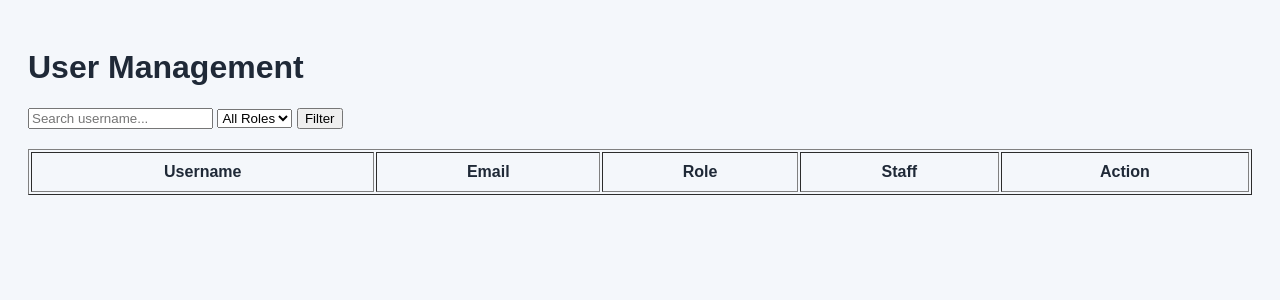
After one commit to JezCruz/Skillvine_Python, a Django app: template templates/staff/users.html in a window 1280 px wide. The commit adds this page. Shown: the top 300 px of the page. Run offline with Django 5.2, Linux system fonts and the light colour scheme; the template is opened without the code that fills it, so the values that code supplies are empty; parts of the project's set-up code (start-up, migrations or seed data) failed here and were passed over.

Commit message:
Skillvine - add staff user management page with search and role filtering

```diff
--- a/staff/urls.py
+++ b/staff/urls.py
@@ -1,6 +1,7 @@
 from django.urls import path
-from .views import staff_dashboard
+from .views import staff_dashboard, staff_users
 
 urlpatterns = [
     path("", staff_dashboard, name="staff_dashboard"),
+    path("users/", staff_users, name="staff_users"),
 ]
--- a/templates/staff/dashboard.html
+++ b/templates/staff/dashboard.html
@@ -14,7 +14,7 @@
             <div class="brand">Skillvine Staff</div>
             <nav>
                 <a href="{% url 'staff_dashboard' %}" class="active">Overview</a>
-                <a href="#">Users</a>
+                <a href="{% url 'staff_users' %}">Users</a>
                 <a href="#">Sales</a>
                 <a href="#">Coins</a>
                 <a href="#">Reports</a>
--- /dev/null
+++ b/templates/staff/users.html
@@ -0,0 +1,55 @@
+{% load static %}
+<!DOCTYPE html>
+<html>
+<head>
+    <title>Staff Users</title>
+    <link rel="stylesheet" href="{% static 'css/staff.css' %}">
+</head>
+<body>
+
+<div class="main-content">
+    <h1>User Management</h1>
+
+    <!-- Search + Filter -->
+    <form method="get" style="margin-bottom: 20px;">
+        <input type="text" name="q" placeholder="Search username..." value="{{ query }}">
+
+        <select name="role">
+            <option value="">All Roles</option>
+            <option value="student">Student</option>
+            <option value="teacher">Teacher</option>
+        </select>
+
+        <button type="submit">Filter</button>
+    </form>
+
+    <!-- Users Table -->
+    <table border="1" cellpadding="10" width="100%">
+        <tr>
+            <th>Username</th>
+            <th>Email</th>
+            <th>Role</th>
+            <th>Staff</th>
+            <th>Action</th>
+        </tr>
+
+        {% for user in users %}
+        <tr>
+            <td>{{ user.username }}</td>
+            <td>{{ user.email }}</td>
+            <td>{{ user.role }}</td>
+            <td>{{ user.is_staff }}</td>
+            <td>
+                {% if not user.is_staff %}
+                    <a href="#">Make Staff</a>
+                {% else %}
+                    <a href="#">Remove Staff</a>
+                {% endif %}
+            </td>
+        </tr>
+        {% endfor %}
+    </table>
+</div>
+
+</body>
+</html>
```
Also changed, not shown: staff/views.py (+15 -31 lines).
